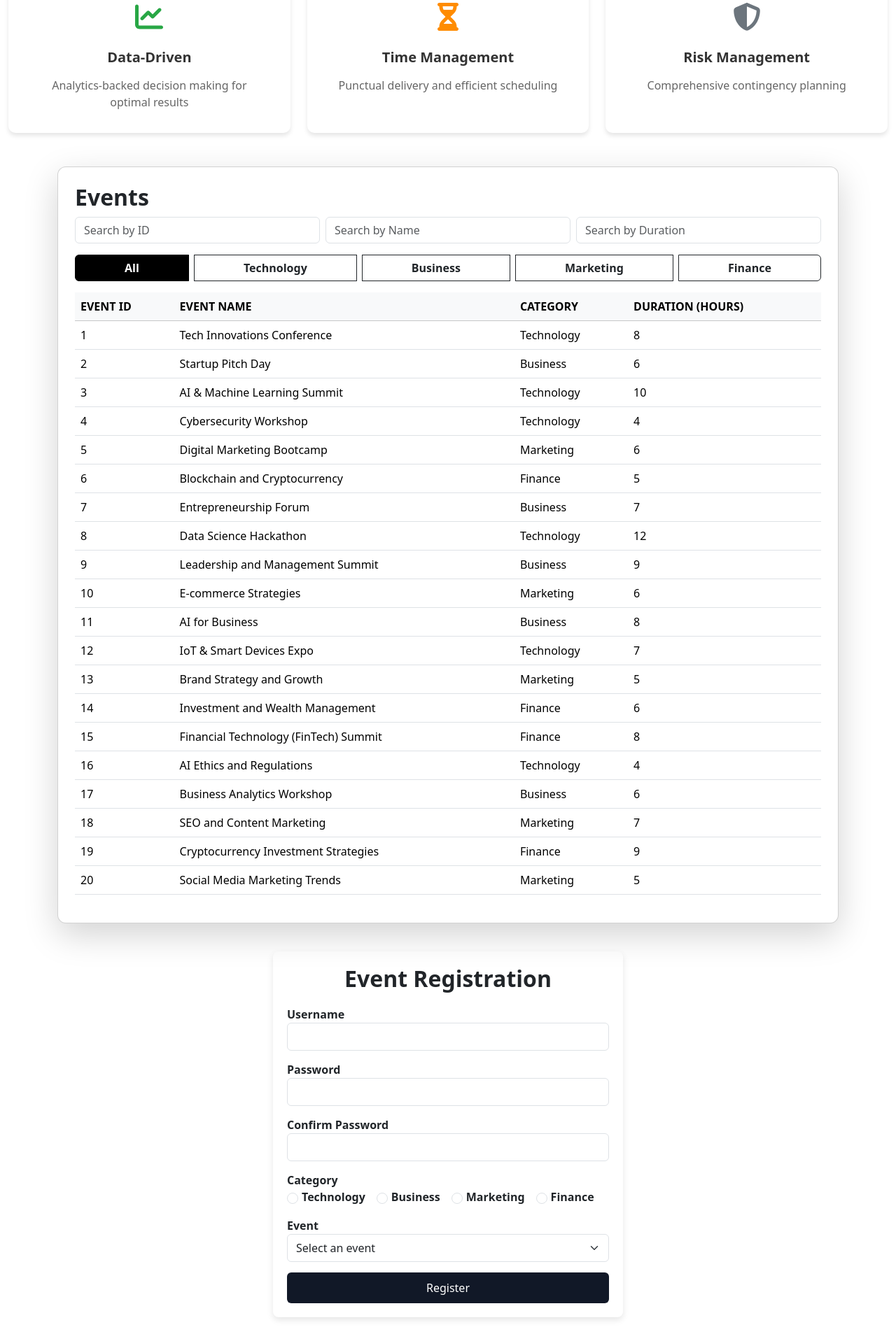
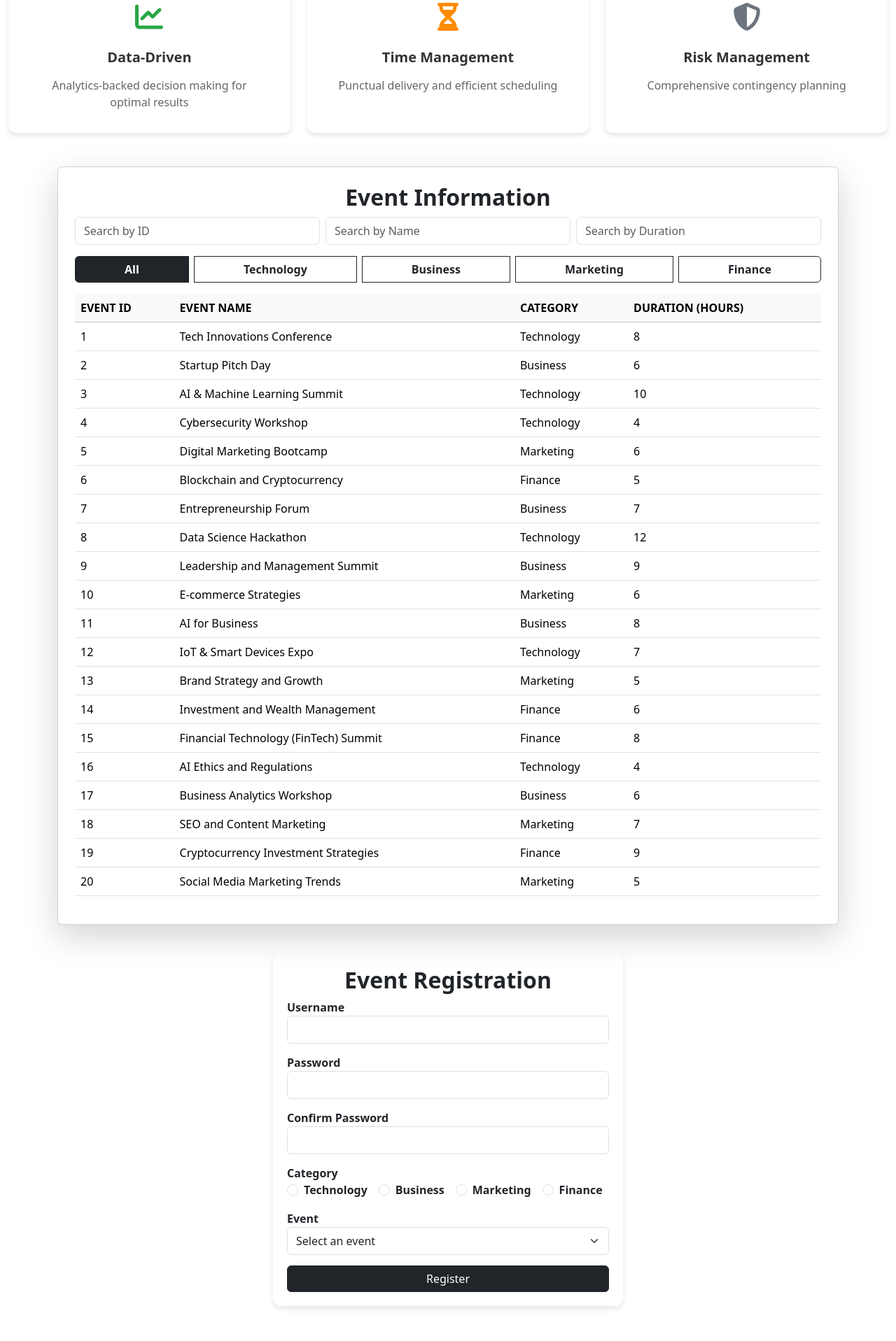
Before and after one commit to HuyNgocDuong/COS30043---Assignment-1, a Vue app in the folder web-management-application/: page / in a window 1280 px wide. Shown: the part 880-2797 px from the top of the page at 70% size. Built offline with nearby package versions, Linux system fonts and the light colour scheme.

Commit message:
change the comment

```diff
--- a/web-management-application/src/App.vue
+++ b/web-management-application/src/App.vue
@@ -25,7 +25,7 @@ export default {
 </script>
 
 <style>
-/* Global styles (optional) */
+/* Global styles */
 body {
   font-family: Arial, sans-serif;
   margin: 0;
--- a/web-management-application/src/components/EventRegistration.vue
+++ b/web-management-application/src/components/EventRegistration.vue
@@ -1,6 +1,7 @@
 <template>
   <div class="registration-container">
-    <h2 class="text-center">Event Registration</h2>
+    <div card shadow-lg p-4>
+        <h2 class="text-center fw-bold">Event Registration</h2>
         <form @submit.prevent="submitForm">
           <!-- Username -->
           <div class="form-group">
@@ -55,6 +56,7 @@
           <p><strong>Selected Event:</strong> {{ selectedEvent }}</p>
         </div>
     </div>
+  </div>
 </template>
 
 <script>
@@ -97,19 +99,18 @@ export default {
 };
 </script>
 
-<style scoped>
+<style>
 .registration-container {
   max-width: 500px;
   margin: 40px auto;
   padding: 20px;
-  background: white;
-  border-radius: 8px;
+  background-color: #ffffff;
+  border-radius: 12px;
   box-shadow: 0px 4px 10px rgba(0, 0, 0, 0.1);
 }
 
 h2 {
   margin-bottom: 20px;
-  font-weight: bold;
 }
 
 .form-group {
--- a/web-management-application/src/components/EventTable.vue
+++ b/web-management-application/src/components/EventTable.vue
@@ -1,7 +1,7 @@
 <template>
   <div class="container mt-4">
     <div class="card shadow-lg p-4">
-      <h2 class="fw-bold">Events</h2>
+      <h2 class="fw-bold text-center">Event Information</h2>
 
       <!-- Search Filters -->
       <div class="row g-2 mb-3">
@@ -106,9 +106,13 @@ export default {
   computed: {
     filteredEvents() {
       return this.events.filter(event => {
+        //Check if the event ID includes the filter values
         const matchesEventId = event.eventId.toLowerCase().includes(this.filters.eventId.toLowerCase());
+        //Check if the event name includes the filter values
         const matchesEventName = event.eventName.toLowerCase().includes(this.filters.eventName.toLowerCase());
+        //Check if the duration matches the filter
         const matchesDuration = this.filters.duration ? event.duration == this.filters.duration : true;
+        //Check if the category matches the filter
         const matchesCategory = this.filters.category === "All" || event.category === this.filters.category;
         return matchesEventId && matchesEventName && matchesDuration && matchesCategory;
       });
@@ -117,7 +121,7 @@ export default {
 };
 </script>
 
-<style scoped>
+<style>
 /* Container Card Styling */
 .card {
   border-radius: 12px;
--- a/web-management-application/src/components/HeaderSection.vue
+++ b/web-management-application/src/components/HeaderSection.vue
@@ -13,7 +13,7 @@ export default {
 };
 </script>
 
-<style scoped>
+<style>
 .header {
   background: url('@/assets/banner.png') center/cover no-repeat;
   height: 60vh;
--- a/web-management-application/src/components/WhyChooseUs.vue
+++ b/web-management-application/src/components/WhyChooseUs.vue
@@ -42,7 +42,7 @@ export default {
 };
 </script>
 
-<style scoped>
+<style>
 .feature-card {
   background: white;
   border-radius: 10px;
```
Lines whose indentation alone changed are shown as unchanged.
